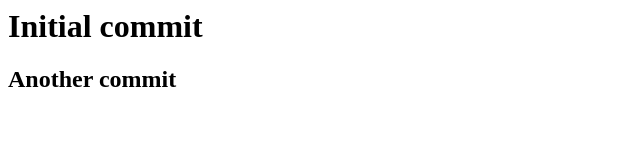
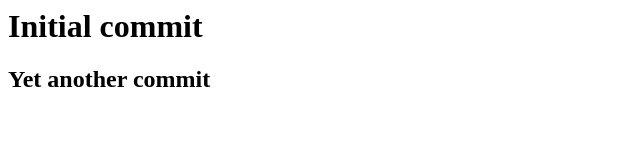
Before and after one commit to 5leep/cli-landing-page, a plain HTML site: page index.html in a window 1280 px wide. Shown: the whole page, without its empty margins (0-640 px from the left). Drawn offline with Linux system fonts and the light colour scheme.

Commit message:
Yet another commit

```diff
--- a/index.html
+++ b/index.html
@@ -1,2 +1,2 @@
 <h1>Initial commit</h1>
-<h2>Another commit</h2>
+<h2>Yet another commit</h2>
```
